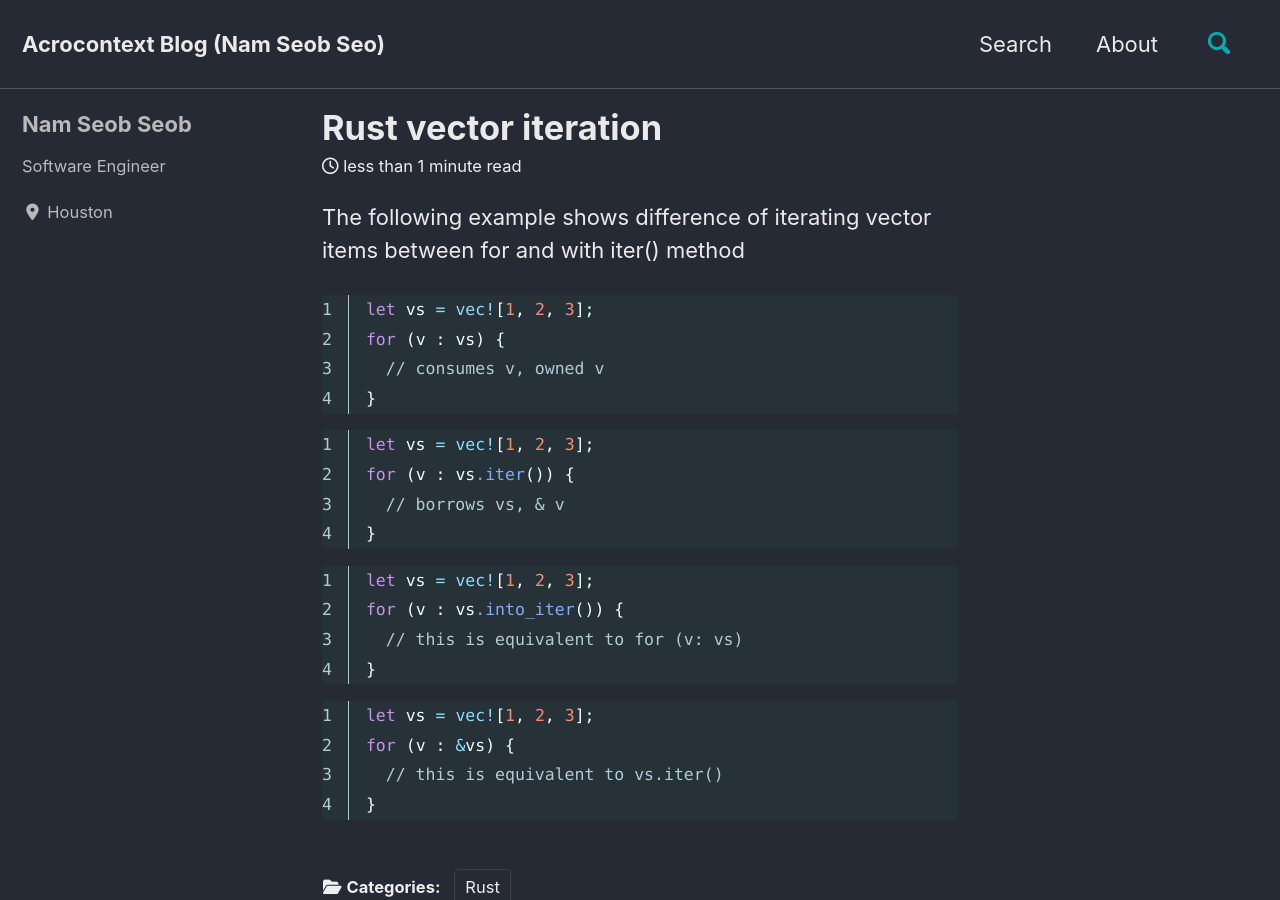
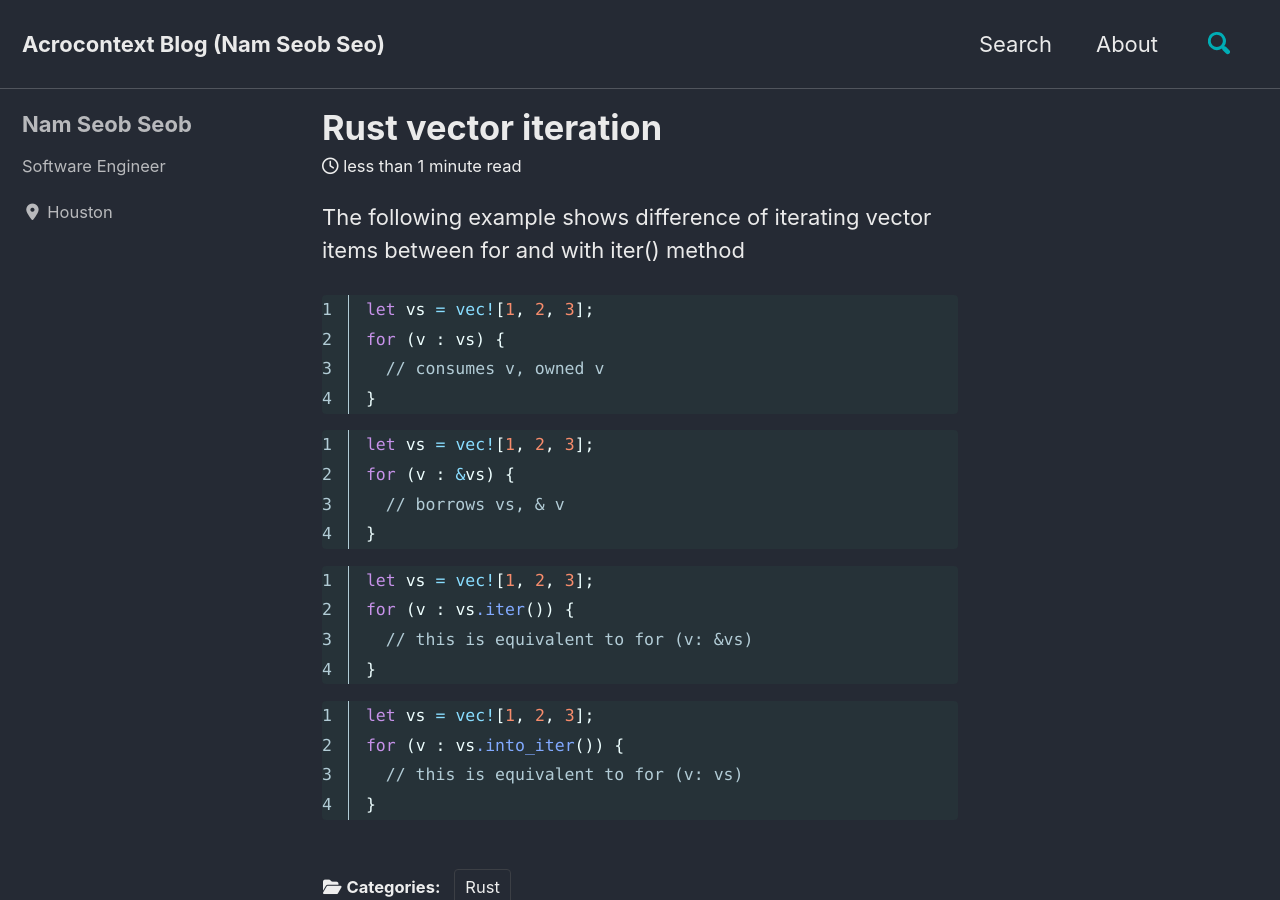
Before and after one commit to nsclass/nsclass.github.io, a Jekyll site: the page built from _posts/2020-06-07-rust-vector-iteration.md, in a window 1280 px wide and 900 px high. Built offline with Jekyll 4.4.1, drawn with Linux system fonts in a browser that asks for light colours; cached includes are drawn as plain includes; nearby versions of some CDN libraries; some of the changed lines change nothing that is shown.

Commit message:
fixed vector iteration

````diff
--- a/_posts/2020-06-07-rust-vector-iteration.md
+++ b/_posts/2020-06-07-rust-vector-iteration.md
@@ -23,8 +23,15 @@ for (v : vs) {
 
 ```rust
 let vs = vec![1, 2, 3];
+for (v : &vs) {
+  // borrows vs, & v
+}
+```
+
+```rust
+let vs = vec![1, 2, 3];
 for (v : vs.iter()) {
-  // borrows vs, & v
+  // this is equivalent to for (v: &vs)
 }
 ```
 
@@ -34,10 +41,3 @@ for (v : vs.into_iter()) {
   // this is equivalent to for (v: vs)
 }
 ```
-
-```rust
-let vs = vec![1, 2, 3];
-for (v : &vs) {
-  // this is equivalent to vs.iter()
-}
-```
````
